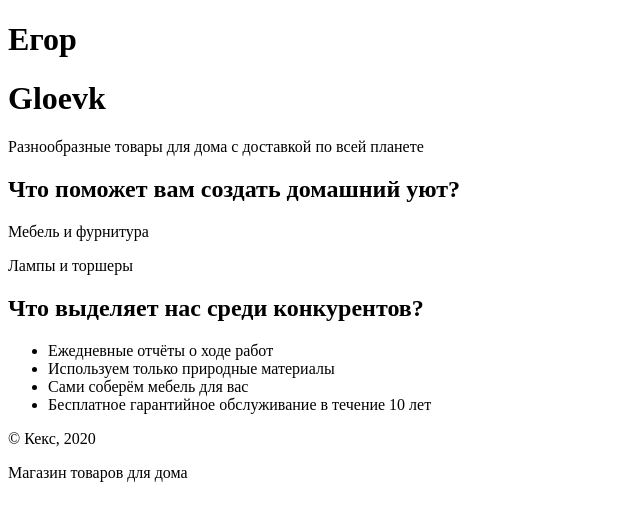
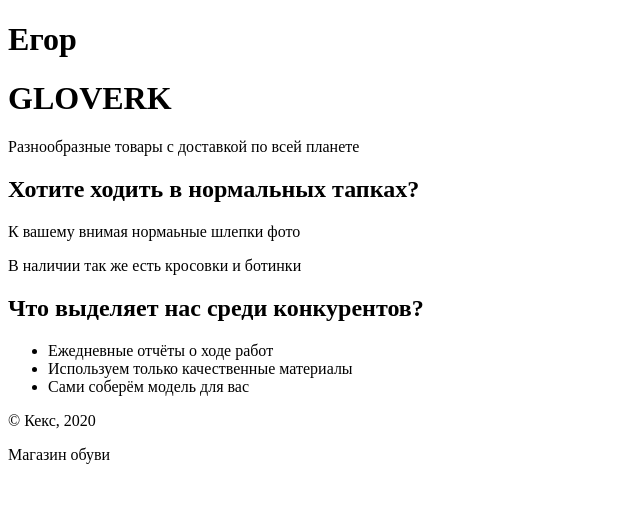
Before and after one commit to ROssq4rd/partfolio, a plain HTML site: page index.html in a window 1280 px wide. Shown: the whole page, without its empty margins (0-640 px from the left). Drawn offline with Linux system fonts and the light colour scheme.

Commit message:
add data

```diff
--- a/index.html
+++ b/index.html
@@ -12,31 +12,31 @@
 </html>
 <header class="site-header">
     <div class="container">
-      <h1>Gloevk</h1>
-      <p class="description">Разнообразные товары для дома с доставкой по всей планете</p>
+      <h1>GLOVERK</h1>
+      <p class="description">Разнообразные товары с доставкой по всей планете</p>
     </div>
   </header>
 
   <section class="features">
-    <h2>Что поможет вам создать домашний уют?</h2>
-    <p class="feature-furniture">Мебель и фурнитура</p>
-    <p class="feature-lighting">Лампы и торшеры</p>
+    <h2>Хотите ходить в нормальных тапках?</h2>
+    <p class="feature-furniture">К вашему внимая нормаьные шлепки  фото </p>
+    <p class="feature-lighting">В наличии так же есть кросовки и ботинки </p>
   </section>
 
   <section class="advantages">
     <h2>Что выделяет нас среди конкурентов?</h2>
     <ul class="advantages-list">
       <li>Ежедневные отчёты о ходе работ</li>
-      <li>Используем только природные материалы</li>
-      <li>Сами соберём мебель для вас</li>
-      <li>Бесплатное гарантийное обслуживание в течение 10 лет</li>
+      <li>Используем только качественные материалы</li>
+      <li>Сами соберём модель для вас</li>
+
     </ul>
   </section>
 
   <footer class="site-footer">
     <div class="container">
       <p class="copy">© Кекс, 2020</p>
-      <p>Магазин товаров для дома</p>
+      <p>Магазин обуви</p>
     </div>
   </footer>
 </body>
```
